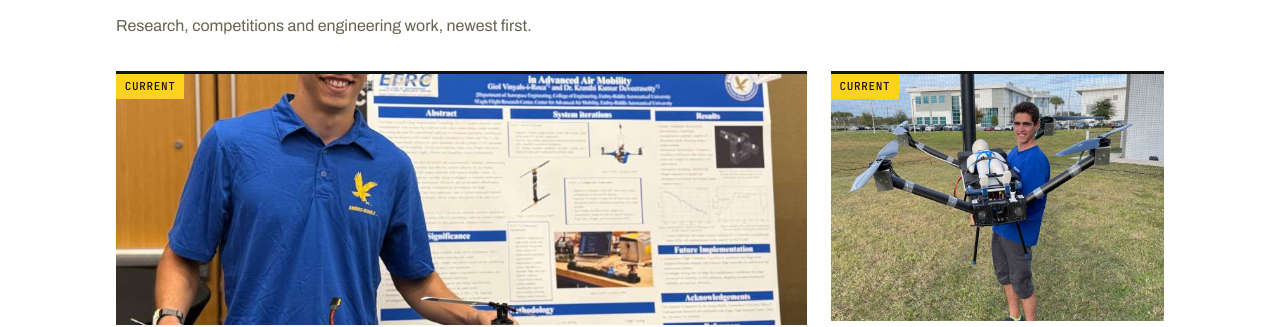
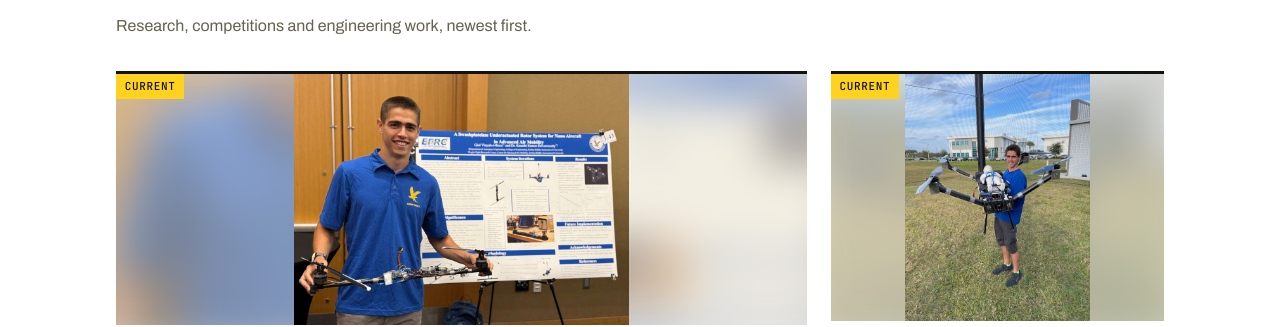
Before and after one commit to Giol-Vinyals-i-Roca/giol.cat, a plain HTML site: page portfolio.html in a window 1280 px wide. Shown: the part 485-812 px from the top of the page. Drawn offline with Linux system fonts and the light colour scheme.

Commit message:
Add files via upload

```diff
--- a/portfolio.html
+++ b/portfolio.html
@@ -222,8 +222,10 @@ footer .wrap { display: flex; flex-wrap: wrap; justify-content: space-between; g
 .card { display: flex; flex-direction: column; text-decoration: none; color: inherit; }
 @media (min-width: 901px) { .card.wide { grid-column: span 2; } .card.wide .thumb { aspect-ratio: 2.72 / 1; } }
 .card .thumb { position: relative; aspect-ratio: 4 / 3; background: var(--surface); overflow: hidden; border-top: 3px solid var(--fg); }
-.card .thumb img { width: 100%; height: 100%; object-fit: cover; display: block; transition: transform 0.35s ease; }
-.card:hover .thumb img { transform: scale(1.03); }
+.card .thumb img { display: block; width: 100%; height: 100%; }
+.card .thumb .tb-bg { position: absolute; inset: 0; object-fit: cover; filter: blur(18px); transform: scale(1.2); opacity: 0.55; }
+.card .thumb .tb-fg { position: relative; object-fit: contain; transition: transform 0.35s ease; }
+.card:hover .thumb .tb-fg { transform: scale(1.03); }
 .card:hover .thumb, .card:focus-visible .thumb { border-top-color: var(--yellow); }
 .card .tile {
   width: 100%; height: 100%; display: grid; place-items: center; background: var(--fg); color: var(--yellow);
@@ -233,7 +235,7 @@ footer .wrap { display: flex; flex-wrap: wrap; justify-content: space-between; g
 .card .meta { font: 500 0.75rem/1.4 var(--mono); color: var(--muted); letter-spacing: 0.04em; margin: 0.85rem 0 0.35rem; font-variant-numeric: tabular-nums; }
 .card h3.ct { font: 750 1.1875rem/1.25 var(--display); font-stretch: 105%; letter-spacing: -0.005em; text-transform: none; color: var(--fg); margin: 0 0 0.4rem; text-wrap: balance; }
 .card p { margin: 0; color: var(--muted); font-size: 0.9375rem; }
-@media (prefers-reduced-motion: reduce) { .card .thumb img { transition: none; } }
+@media (prefers-reduced-motion: reduce) { .card .thumb .tb-fg { transition: none; } }
 
 /* Detail */
 .detail { padding-block: 1.5rem 0; }
@@ -750,7 +752,7 @@ const activities = ITEMS.filter((i) => i.kind === "activity");
 
 function card(i) {
   const thumb = i.thumb
-    ? `<img src="${i.thumb}" alt="" loading="lazy"${i.thumbPos ? ` style="object-position:${i.thumbPos}"` : ""}>`
+    ? `<img class="tb-bg" src="${i.thumb}" alt="" aria-hidden="true" loading="lazy"><img class="tb-fg" src="${i.thumb}" alt="" loading="lazy">`
     : `<div class="tile" aria-hidden="true">${esc(i.tile || "")}</div>`;
   return `<a class="card${i.wide ? " wide" : ""}" href="#${i.id}">
     <div class="thumb">${thumb}${i.current ? `<span class="flag">${t(UI.current)}</span>` : ""}</div>
```
Also changed, not shown: index.html (+3 -3 lines).
